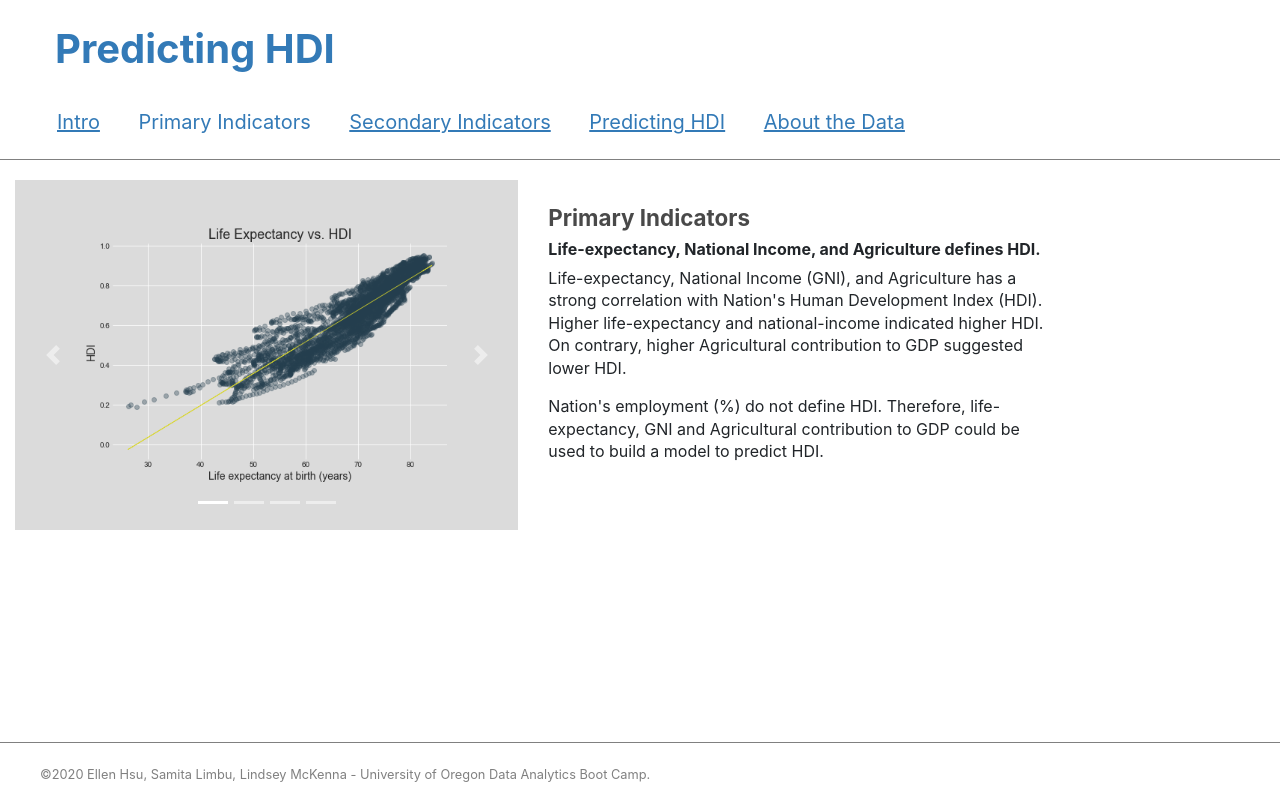
After one commit to linmck/finalproject, a Flask app: page /primary in a window 1280 px wide. The commit adds this page. Run offline with Flask 2, Linux system fonts and the light colour scheme; some libraries are stand-ins or nearby versions.

Commit message:
added primary.html

```diff
--- a/static/styles.css
+++ b/static/styles.css
@@ -145,7 +145,7 @@ small {
 }
 
 .image-wrap {
-    height: 400px;
+    height: 350px;
     background-color: #DBDBDB;
     position: relative;
 }
--- /dev/null
+++ b/templates/primary.html
@@ -0,0 +1,127 @@
+<!DOCTYPE html>
+<html lang="en">
+
+<head>
+    <meta charset="UTF-8">
+    <meta name="viewport" content="width=device-width, initial-scale=1.0">
+    <meta http-equiv="X-UA-Compatible" content="ie=edge">
+    <title>Predicting HDI: Secondary Indicators</title>
+    <link rel="stylesheet" href="https://maxcdn.bootstrapcdn.com/bootstrap/4.4.1/css/bootstrap.min.css">
+    <link rel="stylesheet" href="/static/styles.css">
+    <link rel="stylesheet" href="/static/style.css">
+</head>
+
+<body>
+    <div class="container-fluid">
+
+        <!-- Header -->
+        <header class="row">
+            <h1><a href="/">Predicting HDI</a></h1>
+            <!-- Navigation -->
+            <nav>
+                <ul>
+                    <li><a href="/">Intro</a></li>
+                    <li class="active">Primary Indicators</li>
+                    <li><a href="/secondary">Secondary Indicators</a></li>
+                    <li><a href="/predictor">Predicting HDI</a></li>
+                    <li><a href="/data">About the Data</a></li>
+                </ul>
+            </nav>
+        </header>
+        <!-- Body Content -->
+        <!--Section: Gallery-->
+        <section id="gallery">
+            <!--Grid row-->
+        <div class="row indicator-option"></div>
+
+            <!--Grid row-->
+            <div class="row">
+
+                <!--Grid column-->
+                <div class="col-xs-12 col-sm-12 col-md-5 col-lg-5">
+
+                    <!--Carousel Wrapper-->
+                    <div id="edu" class="carousel slide" data-ride="carousel">
+
+                        <!-- Indicators -->
+                        <ul class="carousel-indicators">
+                            <li data-target="#edu" data-slide-to="0" class="active"></li>
+                            <li data-target="#edu" data-slide-to="1"></li>
+                            <li data-target="#edu" data-slide-to="2"></li>
+                            <li data-target="#edu" data-slide-to="3"></li>
+                        </ul>
+
+                        <!-- The slideshow -->
+                        <div class="carousel-inner">
+                            <div class="carousel-item active">
+                                <div class="image-wrap">
+                                    <img src="/static/images/Life-expectancy_HDI.png"
+                                    alt="Life-expectancy">
+                                </div>
+                            </div>
+                            <div class="carousel-item">
+                                <div class="image-wrap">
+                                    <img src="/static/images/Agriculture_HDI.png"
+                                        alt="Agriculture contribution to GDP">
+                                </div>
+                            </div>
+                            <div class="carousel-item">
+                                <div class="image-wrap">
+                                    <img src="/static/images/GNI_HDI.png"
+                                        alt="Gross National Income">
+                                </div>
+                            </div>
+                            <div class="carousel-item">
+                                <div class="image-wrap">
+                                    <img src="/static/images/Employment_HDI.png"
+                                        alt="Workforce with Advanced Education">
+                                </div>
+                            </div>
+                        </div>
+
+                        <!-- Left and right controls -->
+                        <a class="carousel-control-prev" href="#edu" data-slide="prev">
+                            <span class="carousel-control-prev-icon"></span>
+                        </a>
+                        <a class="carousel-control-next" href="#edu" data-slide="next">
+                            <span class="carousel-control-next-icon"></span>
+                        </a>
+                    </div>
+                    <!--/.Carousel Wrapper-->
+                </div>
+                <!--Grid column-->
+
+                <!--Grid column 2 Start-->
+                <div class="col-xs-12 col-sm-12 col-md-5 col-lg-5">
+
+                    <!--Excerpt-->
+                    <h3>Primary Indicators</h3>
+
+                    <h6><strong>Life-expectancy, National Income, and Agriculture defines HDI.</strong></h6>
+                    <p> Life-expectancy, National Income (GNI), and Agriculture has a strong correlation with Nation's
+                        Human Development Index (HDI). Higher life-expectancy and national-income indicated
+                        higher HDI. On contrary, higher Agricultural contribution to GDP suggested lower HDI.
+                    </p>
+                    <p> Nation's employment (%) do not define HDI. Therefore, life-expectancy, GNI and Agricultural contribution
+                        to GDP could be used to build a model to predict HDI.
+                    </p>
+
+                </div>
+                <!--Grid column 2 End-->
+
+            </div>
+            <!--Grid row-->
+
+        </section>
+            <!-- Footer -->
+    <footer class="row">
+            <p>&copy;2020 Ellen Hsu, Samita Limbu, Lindsey McKenna - University of Oregon Data Analytics Boot Camp.</p>
+          </footer>
+        <!-- jQuery first, then Popper.js, then Bootstrap JS -->
+        <script src="https://ajax.googleapis.com/ajax/libs/jquery/3.4.1/jquery.min.js"></script>
+        <script src="https://cdnjs.cloudflare.com/ajax/libs/popper.js/1.16.0/umd/popper.min.js"></script>
+        <script src="https://maxcdn.bootstrapcdn.com/bootstrap/4.4.1/js/bootstrap.min.js"></script>
+    </div>
+</body>
+
+</html>
```
